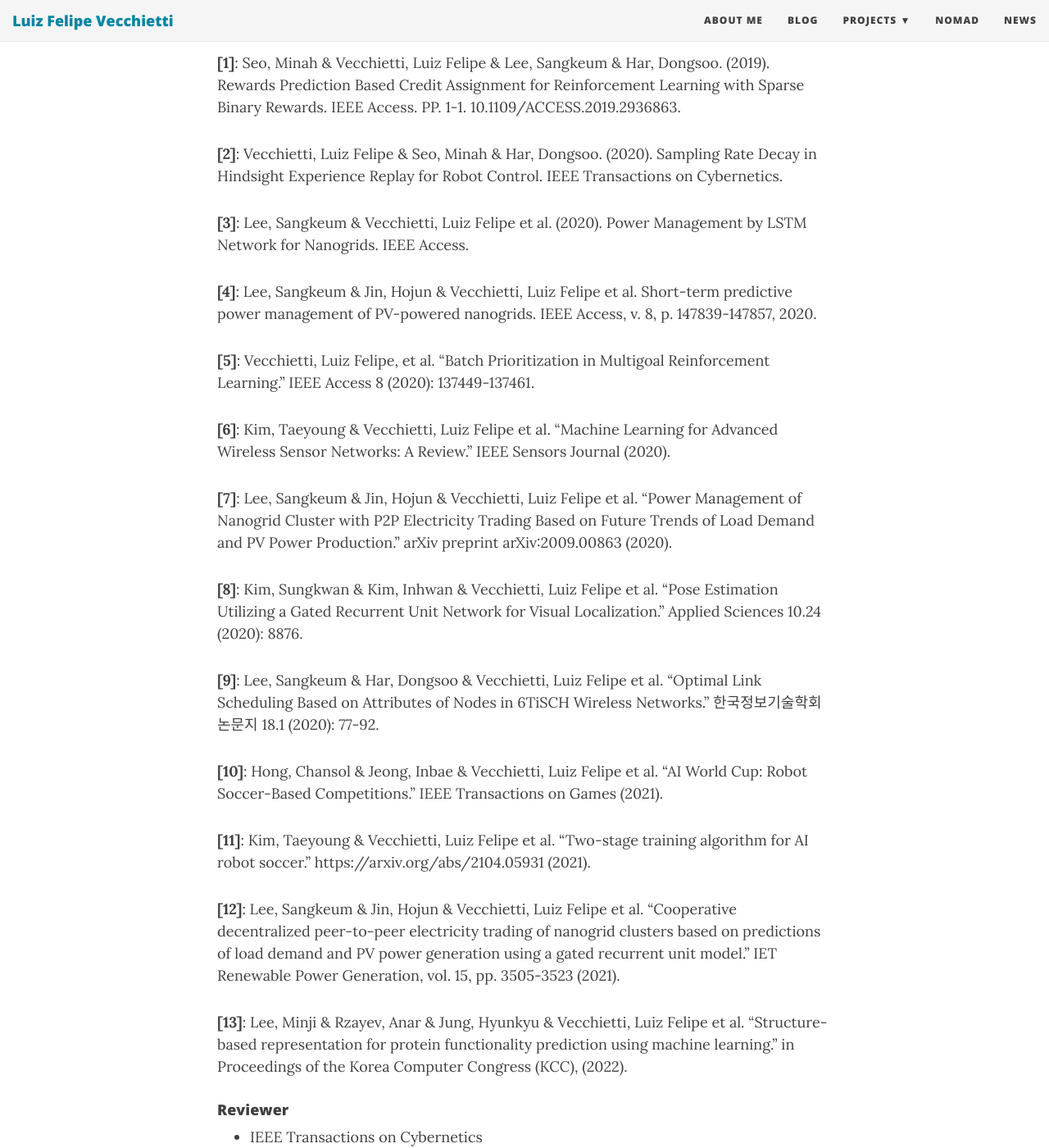
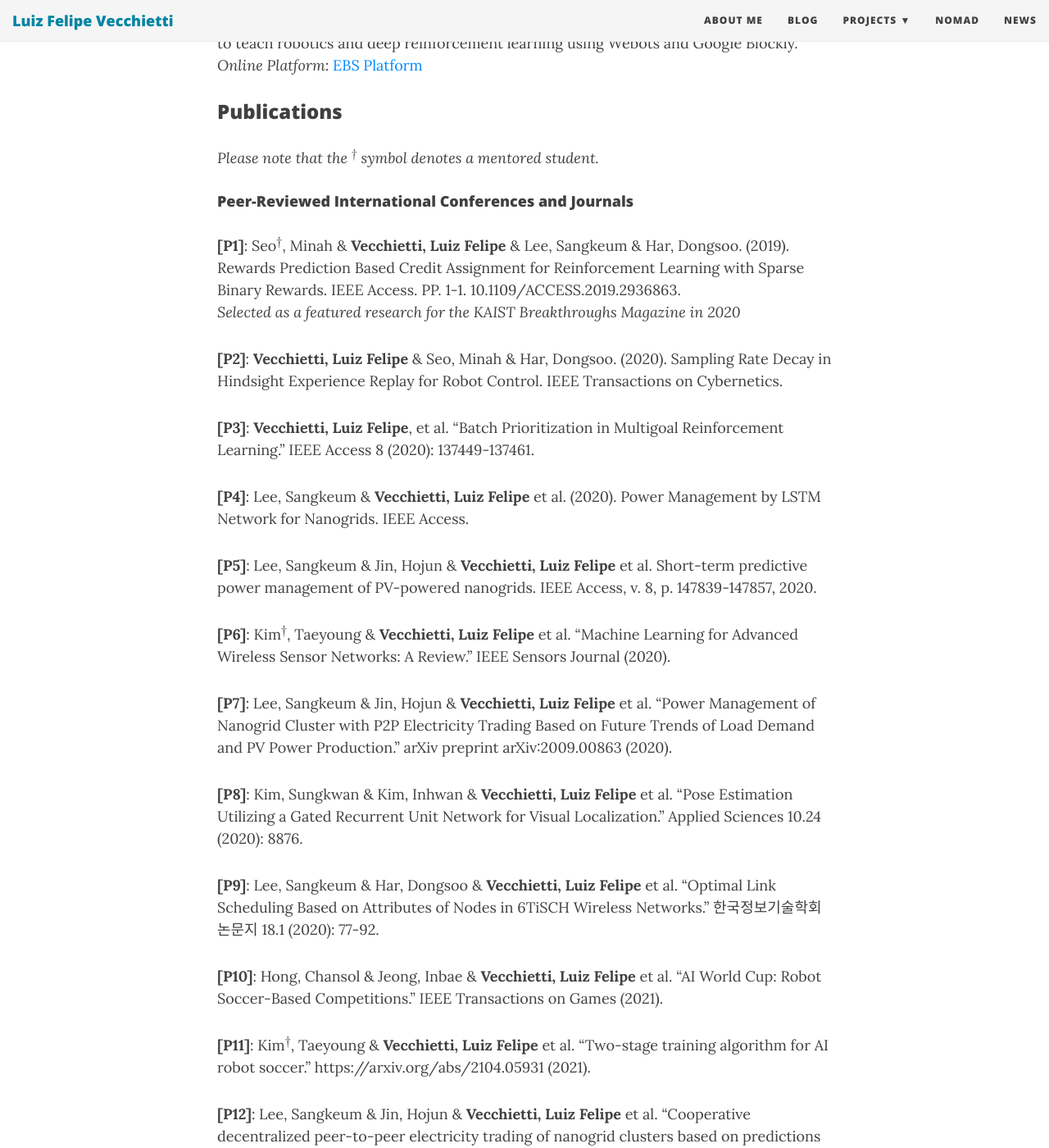
Before and after one commit to lfelipesv/lfelipesv.github.io, a Jekyll site: the page built from aboutme.md, in a window 1280 px wide and 1400 px high, scrolled down 2276 px. Shown: the whole window at 82% size. Built offline with Jekyll 4.4.1, drawn with Linux system fonts in a browser that asks for light colours; nearby versions of some CDN libraries; some of the changed text lies outside the part shown.

```diff
--- a/_config.yml
+++ b/_config.yml
@@ -37,7 +37,7 @@ navbar-links:
     # - Sertanejator: "http://www.sertanejator.com.br/"
     - AI World Cup: "http://github.com/aiwc/test_world"
     - AI Soccer: "https://github.com/aisoccer/aisoccer-3d/releases"
-    # - EBS ESOF: "https://esof.aisoccer.co.kr/"
+    - EBS ESOF: "https://www.ebssw.kr/coding/aiSoccerView.do"
     # - Daejeon FC Brasil: "https://twitter.com/DaejeonFCBR"
     # - Libertadores da K League Podcast: "https://open.spotify.com/show/1iq6f7KRUHPQCyKLiCIYs4"
   Nomad: "nomad"
--- a/aboutme.md
+++ b/aboutme.md
@@ -4,43 +4,46 @@ title: About me
 subtitle:
 ---
 
-#### Bio
+### Bio
 
 I am currently a **Senior Researcher** at the **Data Science Group, Institute for Basic Science, South Korea**.
+
 My main research goal is to **develop** and **apply** deep learning methods for science understanding. In the **development** of novel deep learning methods I am particular interested in **Deep Reinforcement Learning** and **Graph Neural Networks**. My research in **Deep Reinforcement Learning** involves improving sampling efficiency and performing by developing new credit assignment and exploration methods. My research in **Graph Neural Networks** involves the development of methods that can be applied to Protein and Antibody design in drug discovery.
+
 I have previous research experiences in Deep Reinforcement Learning applied to **Robotics** (continuous control, development of simulated environments, multi-agent systems), **Speech Synthesis** (corpus building and segmentation, statistical parametric speech synthesis), and **Natural Language Processing** (using sequence-to-sequence models combined with LSTMs and Transformers).
+
 My personal interests include traveling, sports (football, kickboxing, skate, surfskate), music (classical guitar, cavaquinho) and reading (fantasy, science fiction, mountaineering).
 
 **[Curriculum Vitae in PDF](https://lfelipesv.github.io/assets/CV_Luiz_Felipe_Vecchietti.pdf)**
 *Please feel free to contact me at lfelipesv at gmail.com*
 
-#### Interests
+### Interests
 
 * Deep Reinforcement Learning *(Credit Assignment, Exploration, Multi-agent Systems)*
 * Graph Neural Networks *(Equivariance, Graph Structure Optimization)*
 * Applied Deep Learning *(Drug Discovery, Text Analysis, Renewable Energy)*
 
-#### Positions
+### Positions
 
 **2021.10-Present**: _Data Science Group, Institute for Basic Science, South Korea_: Senior Researcher. Adviser: [Meeyoung Cha](https://scholar.google.com/citations?user=iFlnVCoAAAAJ&hl=en-US&oi=ao)
 **2021.3-2021.9**: _Mechanical Engineering Research Institute, KAIST, South Korea_: Postdoctoral Researcher. Adviser: Dongsoo Har
 
-#### Education
+### Education
 
 **2017-2021**: _Korea Advanced Institute of Science and Technology (KAIST)_: PhD degree in Green Transportation (Thesis: Performance Enhancement in Multigoal Reinforcement Learning using Hindsight Experience Replay). Adviser: Dongsoo Har
 **2015-2017**: _Federal University of Rio de Janeiro_: Master's Degree in Electrical Engineering. (Dissertation: Comparison between rule-based and data-driven natural language processing algorithms for Brazilian Portuguese speech synthesis). Adviser: [Fernando Gil Vianna Resende Junior](http://pee.ufrj.br/prof/?ID=gil)
 **2013**: _Korea Advanced Institute of Science and Technology (KAIST)_: Exchange Student at the Electrical Engineering department
 **2009-2015**: _Federal University of Rio de Janeiro_: Bachelor's Degree in Electronic and Computer Engineering
 
-#### Internships
+### Internships
 
 **Summer 2013**: _Hyundai Motor Company, Namyang Research and Development Center_: Eco Vehicle Control System Development Team
 
-#### Current Projects
+### Current Projects
 
 **Development of AI-based methods for drug discovery**: Research on Protein/Antibody design methods using Deep Learning for the development of new therapeutics/vaccines.
 
-#### Past Projects
+### Past Projects
 
 **AI World Cup**: Robot Soccer competition. Software Developer. Author and Maintainer of the Python examples and support.
 *Selected Media Coverage*: [Korea Herald](https://www.koreaherald.com/view.php?ud=20171129000740), [AI Times](https://www.aitimes.kr/news/articleView.html?idxno=14596)
@@ -52,42 +55,75 @@ My personal interests include traveling, sports (football, kickboxing, skate, su
 *Selected Media Coverage*: [KAIST Breakthroughs 2020](https://breakthroughs.kaist.ac.kr/wp/?x=0&y=0&s=predicting+key+actions)
 
 **EBS ESOF Platform**: Design, curriculum design and back end development. Web platform to teach robotics and deep reinforcement learning using Webots and Google Blockly.
-*Selected Media Coverage*: [EBS Platform](https://www.ebssw.kr/coding/aiSoccerView.do)
+*Online Platform*: [EBS Platform](https://www.ebssw.kr/coding/aiSoccerView.do)
 
-#### Publications
+### Publications
 
-### Test
+*Please note that the <sup>†</sup> symbol denotes a mentored student.*
 
-**[1]**: Seo, Minah & Vecchietti, Luiz Felipe & Lee, Sangkeum & Har, Dongsoo. (2019). Rewards Prediction Based Credit Assignment for Reinforcement Learning with Sparse Binary Rewards. IEEE Access. PP. 1-1. 10.1109/ACCESS.2019.2936863.
+#### Peer-Reviewed International Conferences and Journals
 
-**[2]**: Vecchietti, Luiz Felipe & Seo, Minah & Har, Dongsoo. (2020). Sampling Rate Decay in Hindsight Experience Replay for Robot Control. IEEE Transactions on Cybernetics.
+**[P1]**: Seo<sup>†</sup>, Minah & **Vecchietti, Luiz Felipe** & Lee, Sangkeum & Har, Dongsoo. (2019). Rewards Prediction Based Credit Assignment for Reinforcement Learning with Sparse Binary Rewards. IEEE Access. PP. 1-1. 10.1109/ACCESS.2019.2936863.
+*Selected as a featured research for the KAIST Breakthroughs Magazine in 2020*
 
-**[3]**: Lee, Sangkeum & Vecchietti, Luiz Felipe et al. (2020). Power Management by LSTM Network for Nanogrids. IEEE Access.
+**[P2]**: **Vecchietti, Luiz Felipe** & Seo, Minah & Har, Dongsoo. (2020). Sampling Rate Decay in Hindsight Experience Replay for Robot Control. IEEE Transactions on Cybernetics.
 
-**[4]**: Lee, Sangkeum & Jin, Hojun & Vecchietti, Luiz Felipe et al. Short-term predictive power management of PV-powered nanogrids. IEEE Access, v. 8, p. 147839-147857, 2020.
+**[P3]**: **Vecchietti, Luiz Felipe**, et al. "Batch Prioritization in Multigoal Reinforcement Learning." IEEE Access 8 (2020): 137449-137461.
 
-**[5]**: Vecchietti, Luiz Felipe, et al. "Batch Prioritization in Multigoal Reinforcement Learning." IEEE Access 8 (2020): 137449-137461.
+**[P4]**: Lee, Sangkeum & **Vecchietti, Luiz Felipe** et al. (2020). Power Management by LSTM Network for Nanogrids. IEEE Access.
 
-**[6]**: Kim, Taeyoung & Vecchietti, Luiz Felipe et al. "Machine Learning for Advanced Wireless Sensor Networks: A Review." IEEE Sensors Journal (2020).
+**[P5]**: Lee, Sangkeum & Jin, Hojun & **Vecchietti, Luiz Felipe** et al. Short-term predictive power management of PV-powered nanogrids. IEEE Access, v. 8, p. 147839-147857, 2020.
 
-**[7]**: Lee, Sangkeum & Jin, Hojun & Vecchietti, Luiz Felipe et al. "Power Management of Nanogrid Cluster with P2P Electricity Trading Based on Future Trends of Load Demand and PV Power Production." arXiv preprint arXiv:2009.00863 (2020).
+**[P6]**: Kim<sup>†</sup>, Taeyoung & **Vecchietti, Luiz Felipe** et al. "Machine Learning for Advanced Wireless Sensor Networks: A Review." IEEE Sensors Journal (2020).
 
-**[8]**: Kim, Sungkwan & Kim, Inhwan & Vecchietti, Luiz Felipe et al. "Pose Estimation Utilizing a Gated Recurrent Unit Network for Visual Localization." Applied Sciences 10.24 (2020): 8876.
+**[P7]**: Lee, Sangkeum & Jin, Hojun & **Vecchietti, Luiz Felipe** et al. "Power Management of Nanogrid Cluster with P2P Electricity Trading Based on Future Trends of Load Demand and PV Power Production." arXiv preprint arXiv:2009.00863 (2020).
 
-**[9]**: Lee, Sangkeum & Har, Dongsoo & Vecchietti, Luiz Felipe et al. "Optimal Link Scheduling Based on Attributes of Nodes in 6TiSCH Wireless Networks." 한국정보기술학회논문지 18.1 (2020): 77-92.
+**[P8]**: Kim, Sungkwan & Kim, Inhwan & **Vecchietti, Luiz Felipe** et al. "Pose Estimation Utilizing a Gated Recurrent Unit Network for Visual Localization." Applied Sciences 10.24 (2020): 8876.
 
-**[10]**: Hong, Chansol & Jeong, Inbae & Vecchietti, Luiz Felipe et al. "AI World Cup: Robot Soccer-Based Competitions." IEEE Transactions on Games (2021).
+**[P9]**: Lee, Sangkeum & Har, Dongsoo & **Vecchietti, Luiz Felipe** et al. "Optimal Link Scheduling Based on Attributes of Nodes in 6TiSCH Wireless Networks." 한국정보기술학회논문지 18.1 (2020): 77-92.
 
-**[11]**: Kim, Taeyoung & Vecchietti, Luiz Felipe et al. "Two-stage training algorithm for AI robot soccer." https://arxiv.org/abs/2104.05931 (2021).
+**[P10]**: Hong, Chansol & Jeong, Inbae & **Vecchietti, Luiz Felipe** et al. "AI World Cup: Robot Soccer-Based Competitions." IEEE Transactions on Games (2021).
 
-**[12]**: Lee, Sangkeum & Jin, Hojun & Vecchietti, Luiz Felipe et al. "Cooperative decentralized peer-to-peer electricity trading of nanogrid clusters based on predictions of load demand and PV power generation using a gated recurrent unit model." IET Renewable Power Generation, vol. 15, pp. 3505-3523 (2021).
+**[P11]**: Kim<sup>†</sup>, Taeyoung & **Vecchietti, Luiz Felipe** et al. "Two-stage training algorithm for AI robot soccer." https://arxiv.org/abs/2104.05931 (2021).
 
-**[13]**: Lee, Minji & Rzayev, Anar & Jung, Hyunkyu & Vecchietti, Luiz Felipe et al. "Structure-based representation for protein functionality prediction using machine learning." in Proceedings of the Korea Computer Congress (KCC), (2022).
+**[P12]**: Lee, Sangkeum & Jin, Hojun & **Vecchietti, Luiz Felipe** et al. "Cooperative decentralized peer-to-peer electricity trading of nanogrid clusters based on predictions of load demand and PV power generation using a gated recurrent unit model." IET Renewable Power Generation, vol. 15, pp. 3505-3523 (2021).
+
+#### Workshops, Domestic Conferences, Posters, and Extended Abstracts
+
+**[W1]**: Jung<sup>†</sup>, Hyunkyu & **Vecchietti, Luiz Felipe** et al. "Protein Structure Tokenizer for Efficient Learning." presented as a poster in Peptalk, San Diego, USA (2023).
+
+**[W2]**: Hangeldiyev<sup>†</sup>, Begench & Rzayev, Anar & Armanuly, Azamat & Jung, Hyunkyu & **Vecchietti, Luiz Felipe** et al. "Antibody Sequence Design With Graph-Based Deep Learning Methods." in Proceedings of the Korea Software Congress (KSC), (2022).
+
+**[W3]**: Lee<sup>†</sup>, Minji & **Vecchietti<sup>*</sup>, Luiz Felipe** et al. "Protein Sequence Design in a Latent Space via Model-based Reinforcement Learning." in NeurIPS Machine Learning in Structural Biology (MLSB) Workshop, (2022).
+*<sup>*</sup> denotes co-first author.*
+
+**[W4]**: Lee<sup>†</sup>, Minji & Rzayev, Anar & Jung, Hyunkyu & **Vecchietti, Luiz Felipe** et al. "Structure-based representation for protein functionality prediction using machine learning." in Proceedings of the Korea Computer Congress (KCC), (2022).
+
+**[W5]**: Rajendran<sup>†</sup>, Praveen Kumar & Mishra, Sumit & **Vecchietti, Luiz Felipe** et al. "RelMobNet: End-to-end relative camera pose estimation using a robust two-stage training." presented at the ECCV IWDSC Workshop, (2022).
+
+### Academic Services
 
 #### Reviewer
 
 - IEEE Transactions on Cybernetics
 - IEEE Sensors
 - IEEE Transactions on Games
+- Frontiers of AI and Robotics
 - ICML LatinX Workshop 2021
 - AAAI ICWSM 2022
+
+### Invited Talks
+
+**[I1]: Target-conditioned Protein and Antibody Design for Drug Discovery**
+IBS Winter School on AI-Boosted Basic Science, Institute for Basic Science, Dec 2022.
+
+**[I2]: Identifying the key actions that lead an agent to accomplish a task in model-based reinforcement learning**
+School of AI Convergence, Chonnam National University, Nov 2021.
+
+**[I3]: Performance enhancement in multigoal model-based deep reinforcement learning**
+Cho Chun Shik Graduate School of Mobility, KAIST, Oct 2021.
+
+**[I4]: Identifying the key actions that lead an agent to accomplish a task in model-based reinforcement learning**
+Data Science Group, Institute for Basic Science, Apr 2021.
+
+### Mentored Students
```
Also changed, not shown: news.md (+1 -3 lines).
